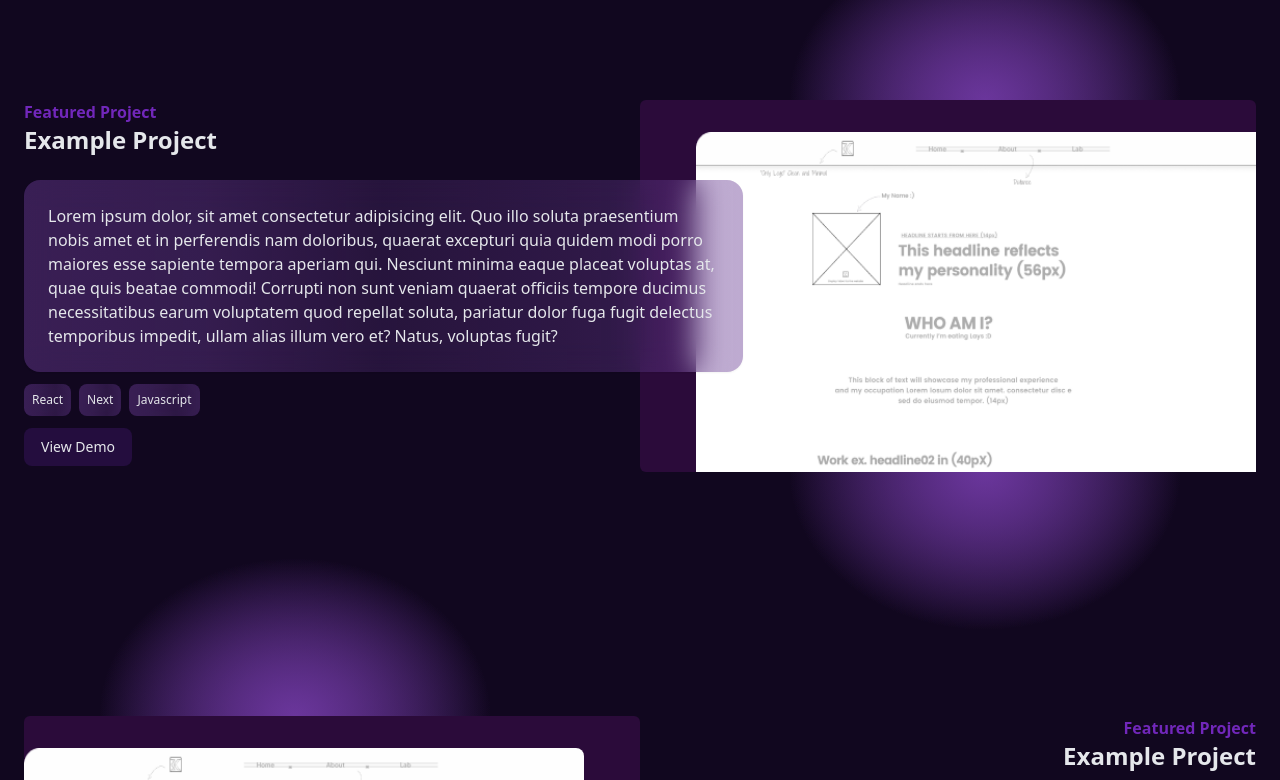
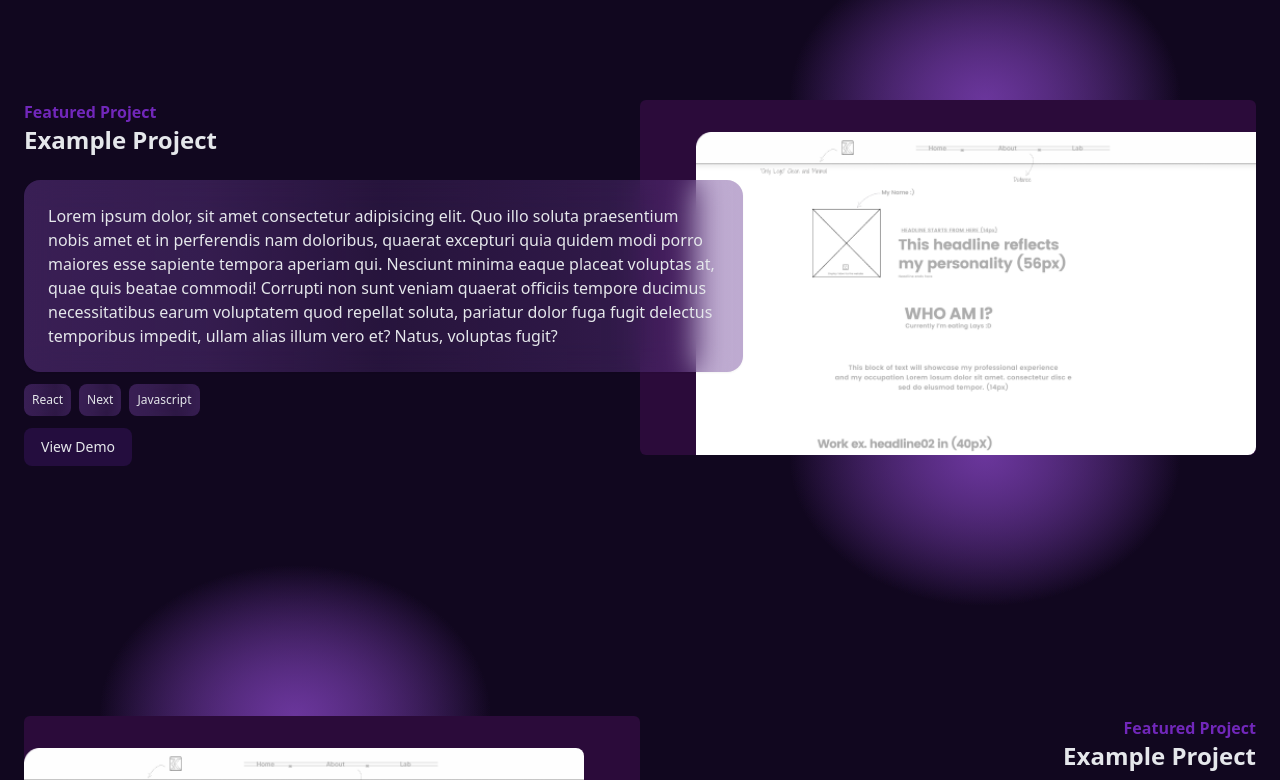
Before and after one commit to sina-byn/portfolio, a React (Vite) app: page / in a window 1280 px wide. Shown: the part 1640-2420 px from the top of the page. Built offline with nearby package versions, Linux system fonts and the light colour scheme.

Commit message:
project-card image styles fixed

```diff
--- a/src/components/Projects/ProjectCard.tsx
+++ b/src/components/Projects/ProjectCard.tsx
@@ -69,8 +69,8 @@ const ProjectCard = ({
           src={image}
           alt={title}
           className={clsx(
-            'project-image h-[340px]',
-            isOdd ? 'rounded-tl-lg' : 'rounded-tr-lg'
+            'project-image w-full',
+            isOdd ? 'rounded-tl-lg rounded-br-lg' : 'rounded-tr-lg rounded-bl-lg'
           )}
         />
         <div
```
